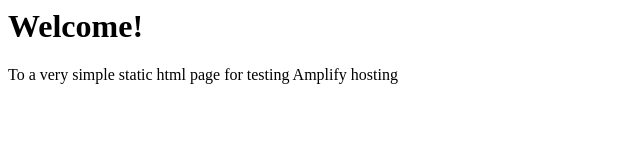
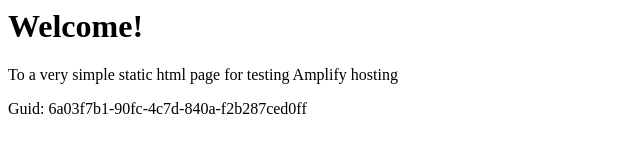
Before and after one commit to aws-aemilia-iad/Github-PR-Commit-Integration-Test-DoNotTouch-GitHubAutoBuildCanaryTest-v1-gamma-us-east-1, a website: page src/index.html in a window 1280 px wide. Shown: the whole page, without its empty margins (0-640 px from the left). Drawn offline with Linux system fonts and the light colour scheme.

Commit message:
commit from integ tests

```diff
--- a/src/index.html
+++ b/src/index.html
@@ -1,3 +1,5 @@
+
+
 <html lang="en">
 
 <head>
@@ -10,6 +12,6 @@
 <body>
     <h1>Welcome!</h1>
     <p>To a very simple static html page for testing Amplify hosting</p>
-</body>
+    <p>Guid: 6a03f7b1-90fc-4c7d-840a-f2b287ced0ff</p></body>
 
 </html>
```
